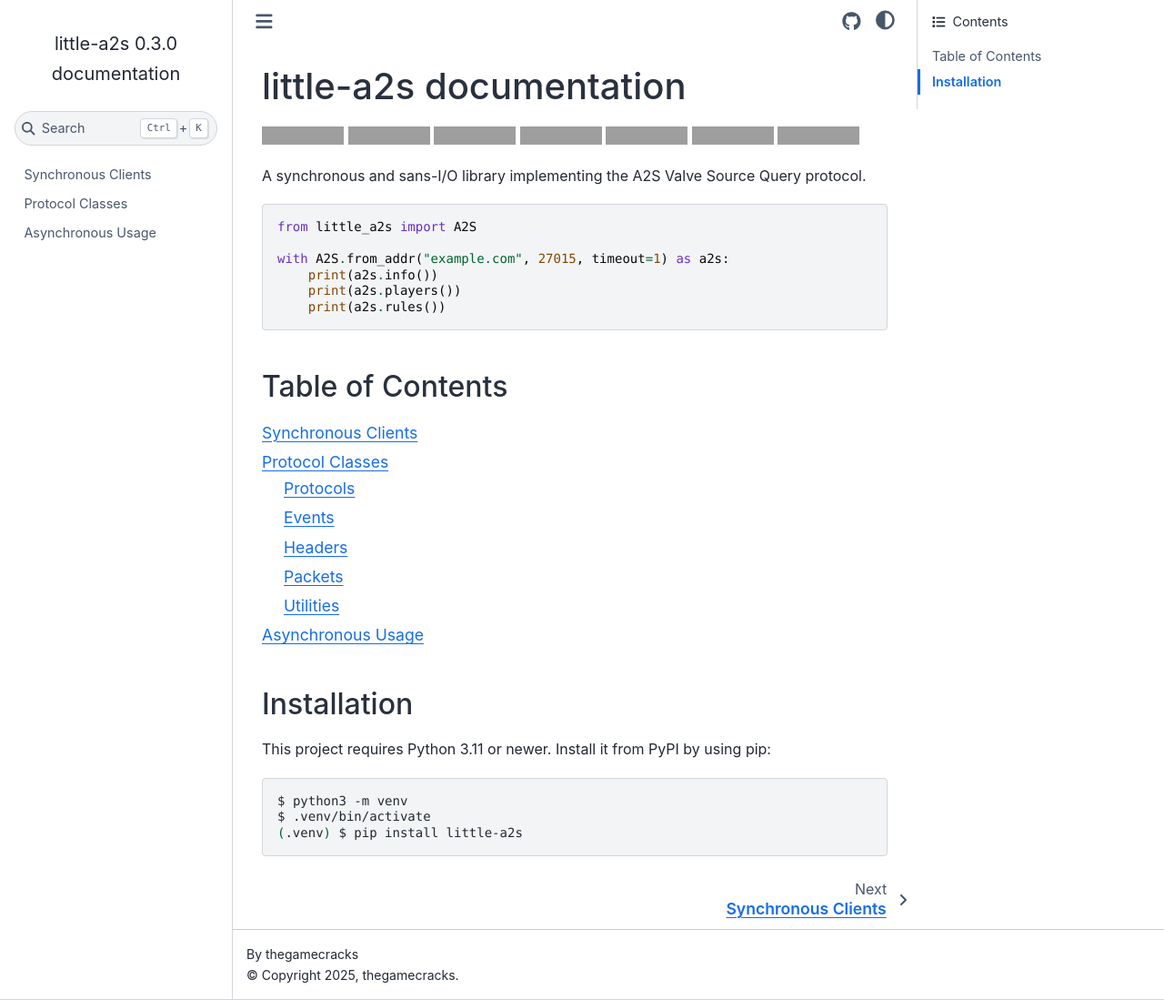
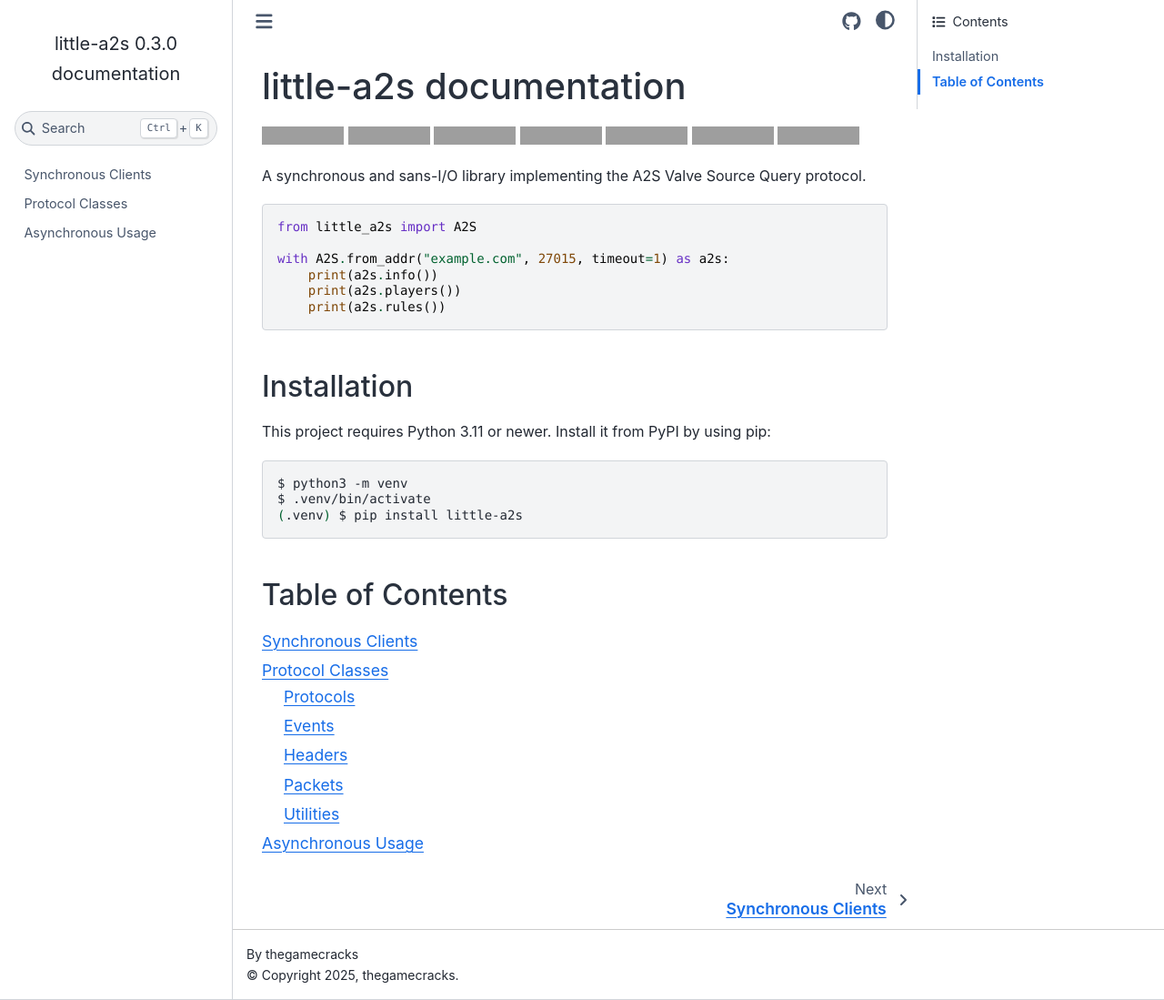
Before and after one commit to thegamecracks/little-a2s, a Sphinx documentation site: the page built from docs/index.rst, in a window 1280 px wide and 1099 px high, cut to the strip 0-1099 px from the top of the window. Shown: the whole strip at 91% size. Built offline with Sphinx 7.4.7 and the Sphinx Book theme 1.1.4, drawn with Linux system fonts in a browser that asks for light colours; part of the change alters nothing that is shown; grey boxes are pictures that could not be loaded.

```diff
--- a/docs/index.rst
+++ b/docs/index.rst
@@ -35,16 +35,6 @@ A synchronous and sans-I/O library implementing the A2S Valve Source Query proto
        print(a2s.players())
        print(a2s.rules())
 
-Table of Contents
------------------
-
-.. toctree::
-   :maxdepth: 2
-
-   sync
-   protocol
-   async
-
 Installation
 ------------
 
@@ -55,3 +45,13 @@ This project requires Python 3.11 or newer. Install it from PyPI by using pip:
    $ python3 -m venv
    $ .venv/bin/activate
    (.venv) $ pip install little-a2s
+
+Table of Contents
+-----------------
+
+.. toctree::
+   :maxdepth: 2
+
+   sync
+   protocol
+   async
```
